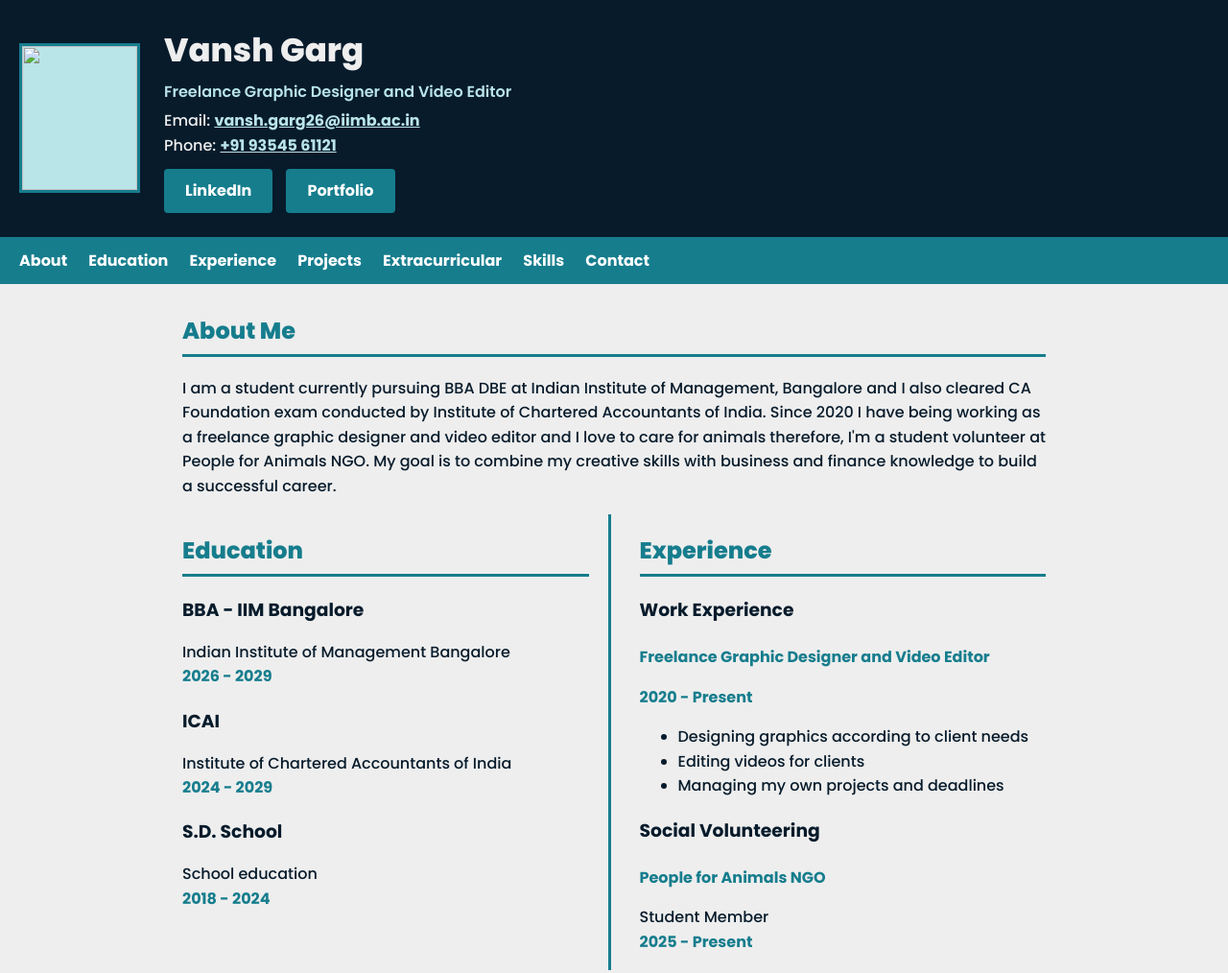
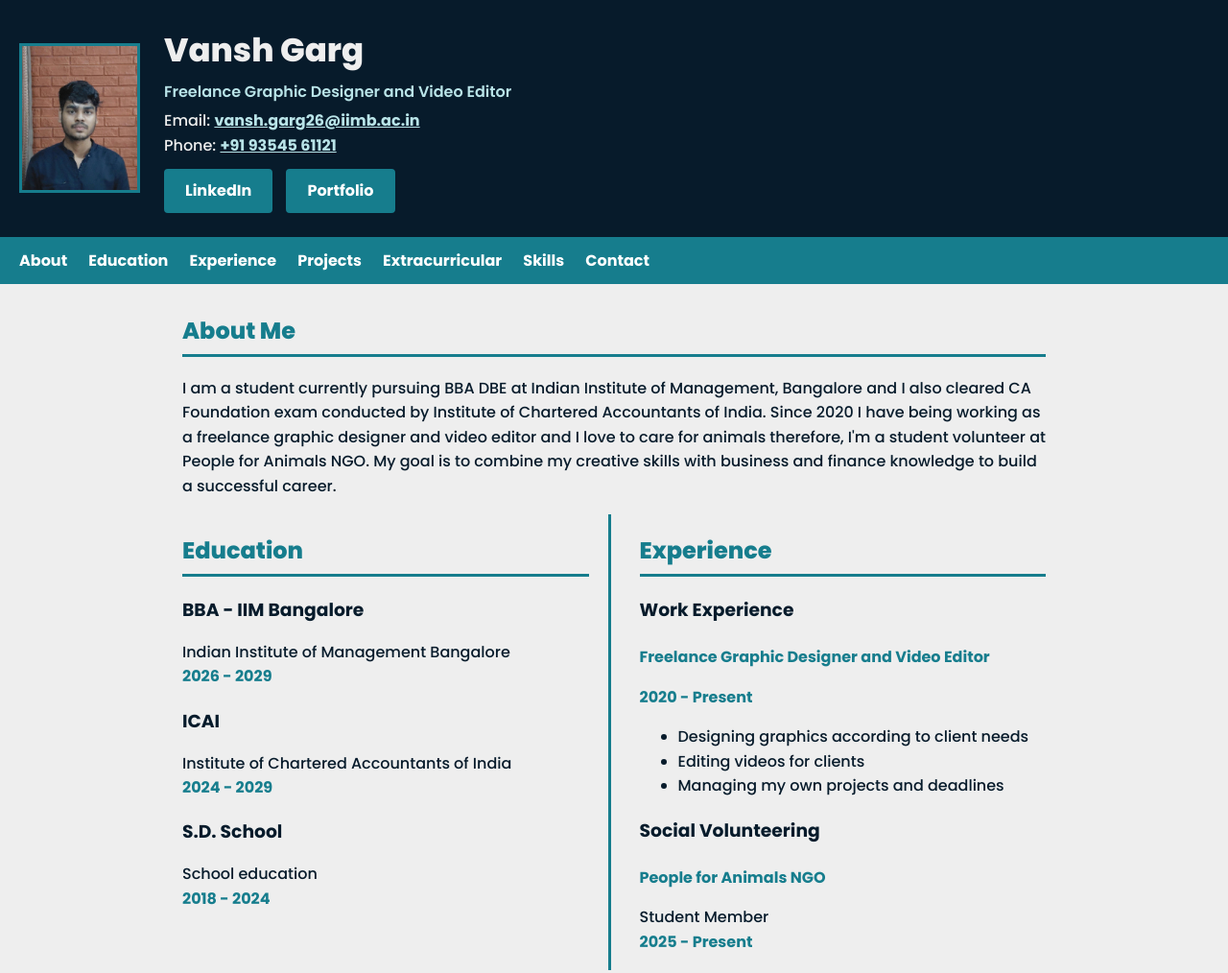
Before and after one commit to defnotvansh/vanshresume, a plain HTML site: page index.html in a window 1280 px wide. Shown: the top 1014 px of the page at 96% size. Drawn offline with Linux system fonts and the light colour scheme.

Commit message:
Update index.html

```diff
--- a/index.html
+++ b/index.html
@@ -202,7 +202,7 @@
 
   <header>
     <figure class="photo">
-      <img src="photo.jpg" alt="">
+      <img src="photo.jpeg" alt="">
     </figure>
     <div>
       <h1>Vansh Garg</h1>
```
